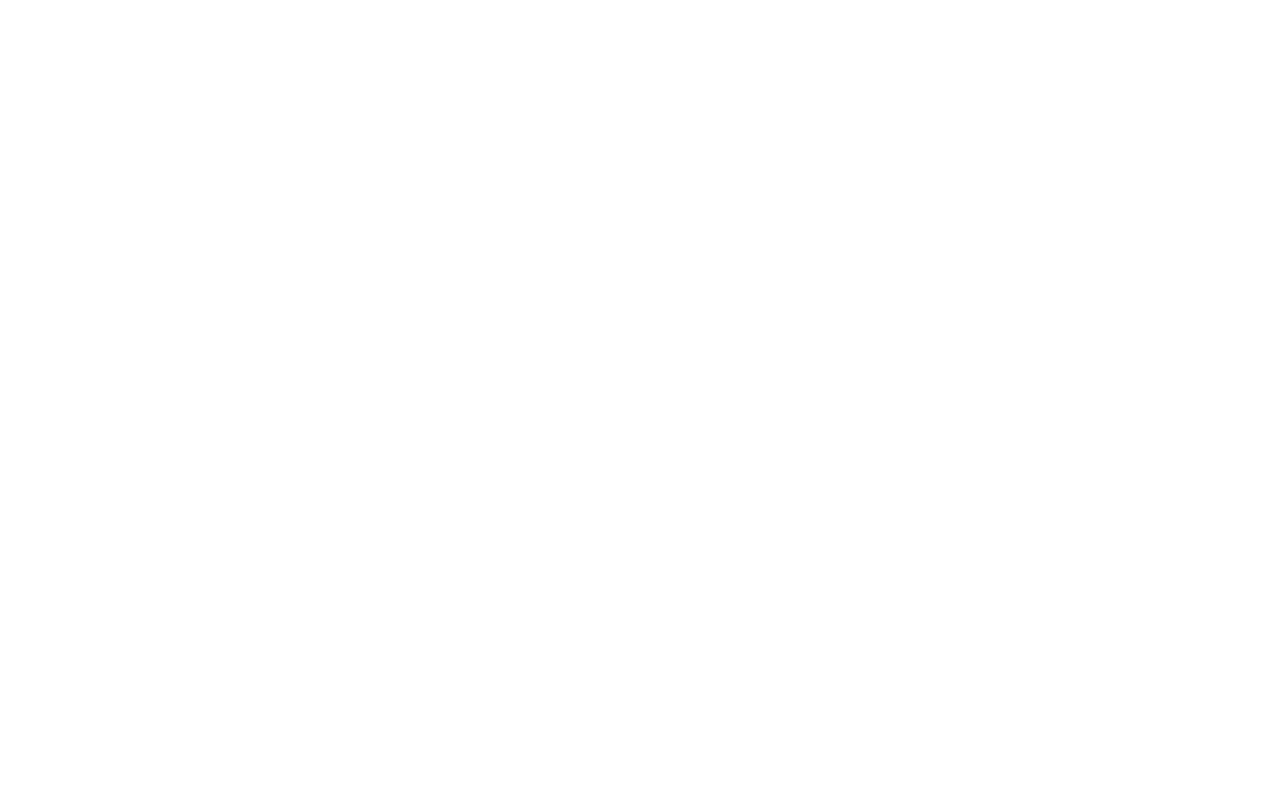
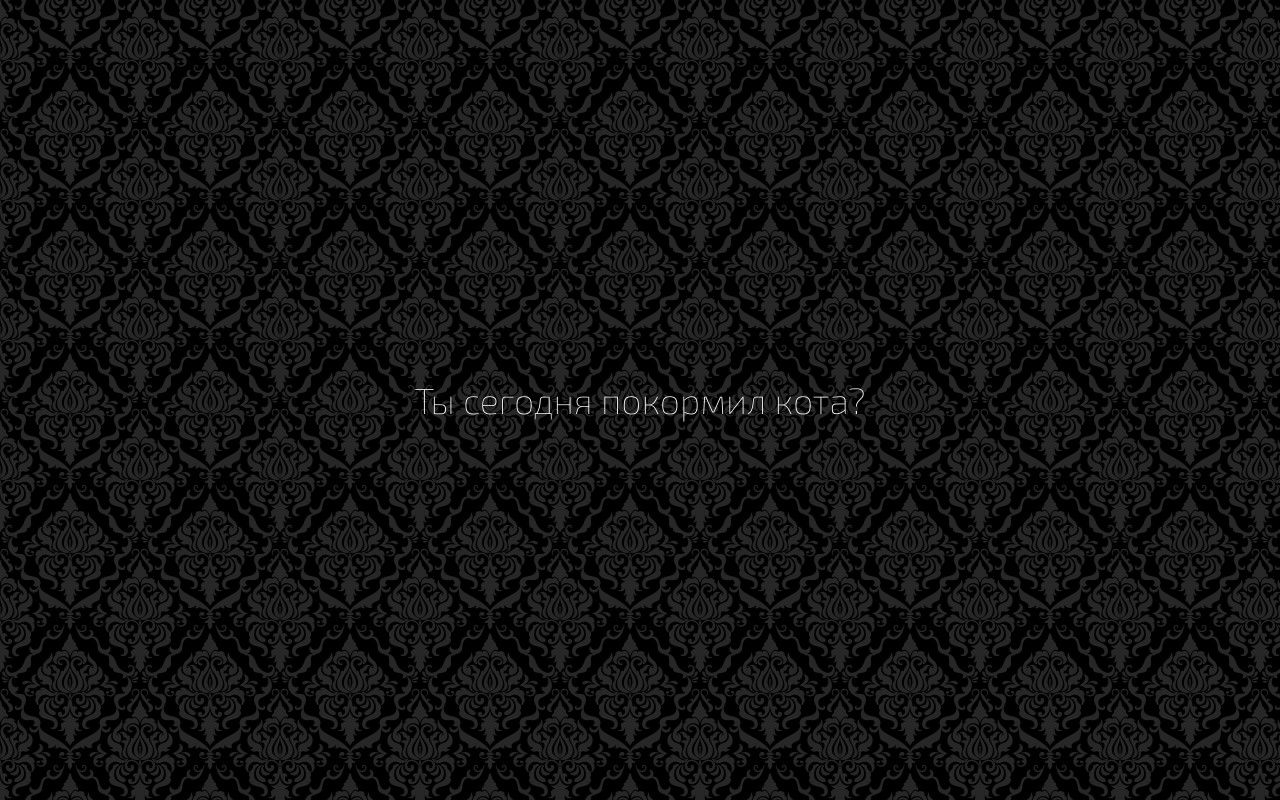
Before and after one commit to KarpovYuri/funbox-test, a React (Create React App) app: page / in a window 1280 px wide. Built offline with nearby package versions, Linux system fonts and the light colour scheme.

Commit message:
feat: Добавить заголовок

```diff
--- a/public/index.html
+++ b/public/index.html
@@ -9,7 +9,7 @@
   <title>FunBox тестовое задание</title>
 </head>
 
-<body>
+<body class="root">
   <noscript>You need to enable JavaScript to run this app.</noscript>
   <div id="root"></div>
 </body>
--- /dev/null
+++ b/src/blocks/app/__header/app__header.css
@@ -0,0 +1,8 @@
+.app__header {
+  font-family: 'Exo2.0', sans-serif;
+  font-weight: 100;
+  font-size: 36px;
+  line-height: 44px;
+  color: white;
+  margin: 0;
+}
--- /dev/null
+++ b/src/blocks/root/root.css
@@ -0,0 +1,8 @@
+.root {
+  display: flex;
+  justify-content: center;
+  align-items: center;
+  width: 100%;
+  height: 100vh;
+  background-image: url(../../images/bg.png);
+}
--- a/src/components/app.jsx
+++ b/src/components/app.jsx
@@ -1,13 +1,15 @@
 import React from 'react';
+import Header from './header.jsx'
 
 
 const App = () => {
 
 
   return (
-    <>
+    <div className='app'>
+      <Header />
 
-    </>
+    </div>
   );
 }
 
--- a/src/components/header.jsx
+++ b/src/components/header.jsx
@@ -1 +1,9 @@
-<h1 className='header'>Ты сегодня покормил кота?</h1>
+const Header = () => {
+
+  return (
+    <h1 className='app__header'>Ты сегодня покормил кота?</h1>
+  );
+}
+
+
+export default Header;
--- a/src/fonts/fonts.css
+++ b/src/fonts/fonts.css
@@ -1,23 +1,7 @@
 @font-face {
-  src: url(../fonts/Inter-Regular.woff2) format('woff2'),
-    url(../fonts/Inter-Regular.woff) format('woff'),
-    url(../fonts/Inter-Regular.ttf) format('truetype');
-  font-family: 'Inter';
-  font-weight: normal;
+  src: url(../fonts/Exo20-Thin.woff2) format('woff2'),
+    url(../fonts/Exo20-Thin.woff) format('woff'),
+    url(../fonts/Exo20-Thin.otf) format('opentype');
+  font-family: 'Exo2.0';
+  font-weight: 100;
 }
-
-@font-face {
-  src: url(../fonts/Inter-Medium.woff2) format('woff2'),
-    url(../fonts/Inter-Medium.woff) format('woff'),
-    url(../fonts/Inter-Medium.ttf) format('truetype');
-  font-family: 'Inter';
-  font-weight: 500;
-}
-
-@font-face {
-  src: url(../fonts/Inter-Black.woff2) format('woff2'),
-    url(../fonts/Inter-Black.woff) format('woff'),
-    url(../fonts/Inter-Black.ttf) format('truetype');
-  font-family: 'Inter';
-  font-weight: 900;
-}
--- a/src/index.css
+++ b/src/index.css
@@ -1 +1,5 @@
 @import url(./vendor/normalize.css);
+@import url(./fonts/fonts.css);
+
+@import url(./blocks/root/root.css);
+@import url(./blocks/app/__header/app__header.css);
```
Also changed, not shown: src/blocks/app/app.css (added), src/components/cards.jsx (added).
